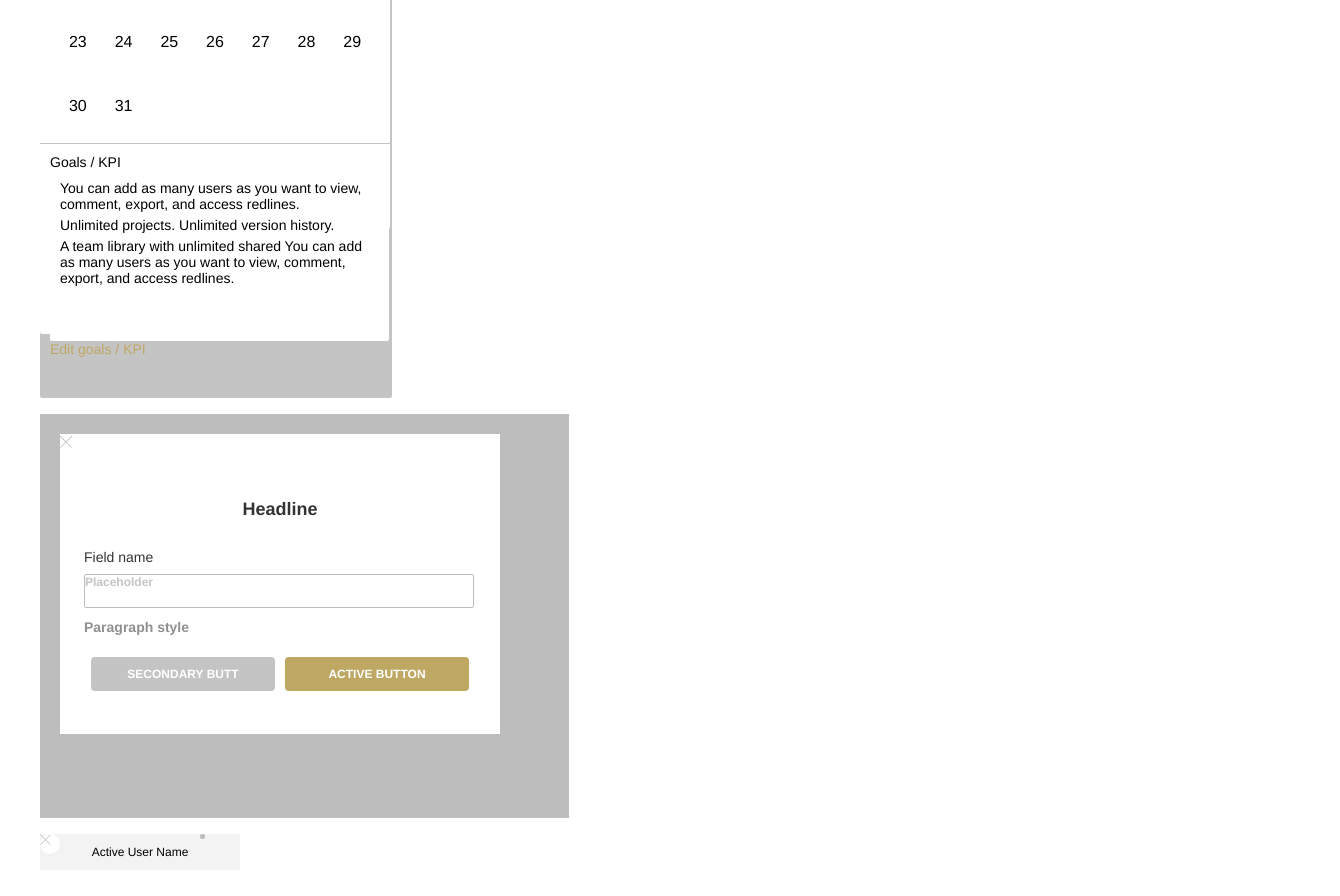
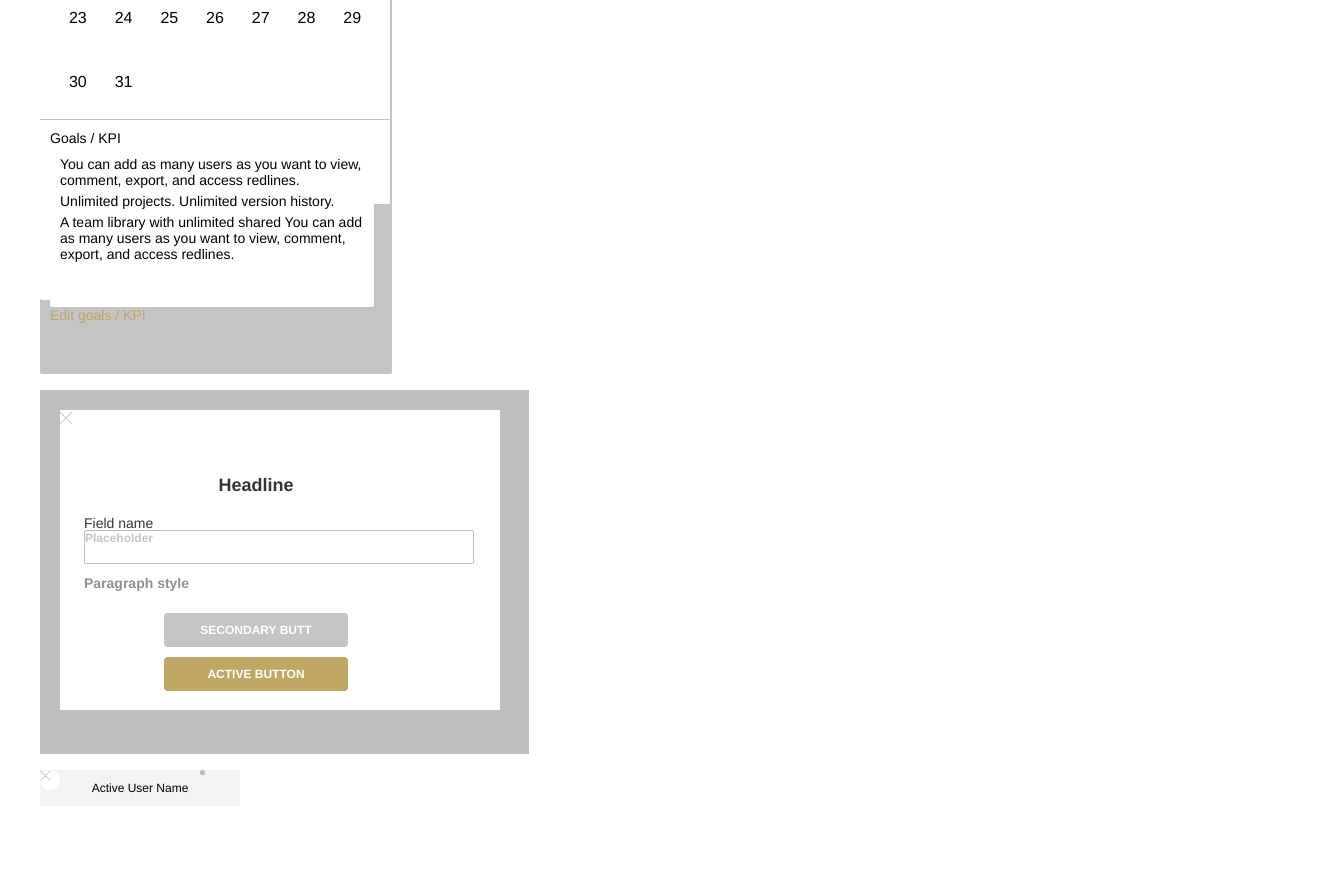
Before and after one commit to Vprokv/React_lessen1, a React (Create React App) app: page / in a window 1280 px wide. Shown: the part 600-1496 px from the top of the page, 1340 px wide, since content can reach past the window. After the commit the page ends 1426 px from the top, so only its background shows below. Built offline with nearby package versions, Linux system fonts and the light colour scheme.

Commit message:
Добавил стили

```diff
--- a/src/index.css
+++ b/src/index.css
@@ -1,3 +1,10 @@
+html {
+  height: 100%;
+  overflow: hidden;
+  box-sizing: border-box;
+  font-size: 16px;
+}
+
 body {
   margin: 0;
   font-family: -apple-system, BlinkMacSystemFont, 'Segoe UI', 'Roboto', 'Oxygen',
@@ -11,3 +18,227 @@ code {
   font-family: source-code-pro, Menlo, Monaco, Consolas, 'Courier New',
     monospace;
 }
+
+*,
+::before,
+::after {
+  box-sizing: inherit;
+}
+::before,
+::after {
+  text-decoration: inherit; /* Inherit text-decoration and vertical align to ::before and ::after pseudo elements */
+  vertical-align: inherit;
+}
+* {
+  background-repeat: no-repeat; /* Set `background-repeat: no-repeat` to all elements */
+  padding: 0; /* Reset `padding` and `margin` of all elements */
+  margin: 0;
+}
+audio:not([controls]) {
+  display: none;
+  height: 0;
+}
+hr {
+  overflow: visible; /* Show the overflow in Edge and IE */
+}
+article,
+aside,
+details,
+figcaption,
+figure,
+footer,
+header,
+main,
+menu,
+nav,
+section,
+summary {
+  display: block;
+}
+summary {
+  display: list-item; /* Add the correct display in all browsers */
+}
+small {
+  font-size: 80%; /* Set font-size to 80% in `small` elements */
+}
+[hidden],
+template {
+  display: none; /* Add the correct display in IE */
+}
+abbr[title] {
+  border-bottom: 1px dotted; /* Add a bordered underline effect in all browsers */
+  text-decoration: none; /* Remove text decoration in Firefox 40+ */
+}
+a {
+  background-color: transparent; /* Remove the gray background on active links in IE 10 */
+  -webkit-text-decoration-skip: objects; /* Remove gaps in links underline in iOS 8+ and Safari 8+ */
+}
+a:active,
+a:hover {
+  outline-width: 0; /* Remove the outline when hovering in all browsers */
+}
+code,
+kbd,
+pre,
+samp {
+  font-family: monospace, monospace; /* Specify the font family of code elements */
+}
+b,
+strong {
+  font-weight: bolder; /* Correct style set to `bold` in Edge 12+, Safari 6.2+, and Chrome 18+ */
+}
+dfn {
+  font-style: italic; /* Address styling not present in Safari and Chrome */
+}
+mark {
+  background-color: #ff0;
+  color: #000;
+}
+sub,
+sup {
+  font-size: 75%;
+  line-height: 0;
+  position: relative;
+  vertical-align: baseline;
+}
+sub {
+  bottom: -0.25em;
+}
+sup {
+  top: -0.5em;
+}
+input {
+  border-radius: 0;
+}
+button,
+[type="button"],
+[type="reset"],
+[type="submit"],
+[role="button"] {
+  cursor: pointer;
+}
+[disabled] {
+  cursor: default;
+}
+[type="number"] {
+  width: auto; /* Firefox 36+ */
+}
+[type="search"] {
+  -webkit-appearance: textfield; /* Safari 8+ */
+}
+[type="search"]::-webkit-search-cancel-button,
+[type="search"]::-webkit-search-decoration {
+  -webkit-appearance: none; /* Safari 8 */
+}
+textarea {
+  overflow: auto; /* Internet Explorer 11+ */
+  resize: none; /* Specify textarea resizability */
+}
+button,
+input,
+optgroup,
+select,
+textarea {
+  font: inherit; /* Specify font inheritance of form elements */
+}
+optgroup {
+  font-weight: bold; /* Restore the font weight unset by the previous rule. */
+}
+button {
+  overflow: visible; /* Address `overflow` set to `hidden` in IE 8/9/10/11 */
+}
+
+  button::-moz-focus-inner,
+  [type="button"]::-moz-focus-inner,
+  [type="reset"]::-moz-focus-inner,
+  [type="submit"]::-moz-focus-inner {
+    border-style: none;
+    padding: 0;
+  }
+button:-moz-focusring,
+[type="button"]::-moz-focus-inner,
+[type="reset"]::-moz-focus-inner,
+[type="submit"]::-moz-focus-inner {
+  outline: 0;
+  border: 0;
+}
+button,
+html [type="button"],
+[type="reset"],
+[type="submit"] {
+  -webkit-appearance: button; /* Correct the inability to style clickable types in iOS */
+}
+button,
+select {
+  text-transform: none; /* Firefox 40+, Internet Explorer 11- */
+}
+button,
+input,
+select,
+textarea {
+  background-color: transparent;
+  border-style: none;
+  color: inherit;
+}
+select {
+  -moz-appearance: none; /* Firefox 36+ */
+  -webkit-appearance: none; /* Chrome 41+ */
+}
+select::-ms-expand {
+  display: none; /* Internet Explorer 11+ */
+}
+select::-ms-value {
+  color: currentColor; /* Internet Explorer 11+ */
+}
+legend {
+  border: 0; /* Correct `color` not being inherited in IE 8/9/10/11 */
+  color: inherit; /* Correct the color inheritance from `fieldset` elements in IE */
+  display: table; /* Correct the text wrapping in Edge and IE */
+  max-width: 100%; /* Correct the text wrapping in Edge and IE */
+  white-space: normal; /* Correct the text wrapping in Edge and IE */
+}
+::-webkit-file-upload-button {
+  -webkit-appearance: button; /* Correct the inability to style clickable types in iOS and Safari */
+  font: inherit; /* Change font properties to `inherit` in Chrome and Safari */
+}
+[type="search"] {
+  -webkit-appearance: textfield; /* Correct the odd appearance in Chrome and Safari */
+  outline-offset: -2px; /* Correct the outline style in Safari */
+}
+img {
+  border-style: none; /* Remove border when inside `a` element in IE 8/9/10 */
+}
+progress {
+  vertical-align: baseline;
+}
+svg:not(:root) {
+  overflow: hidden; /* Internet Explorer 11- */
+}
+audio,
+canvas,
+progress,
+video {
+  display: inline-block; /* Internet Explorer 11+, Windows Phone 8.1+ */
+}
+[aria-busy="true"] {
+  cursor: progress;
+}
+[aria-controls] {
+  cursor: pointer;
+}
+[aria-disabled] {
+  cursor: default;
+}
+::-moz-selection {
+  background-color: #b3d4fc; /* Required when declaring ::selection */
+  color: #000;
+  text-shadow: none;
+}
+::selection {
+  background-color: #b3d4fc; /* Required when declaring ::selection */
+  color: #000;
+  text-shadow: none;
+}
+::-moz-focus-inner {
+border: 0;
+}
```
